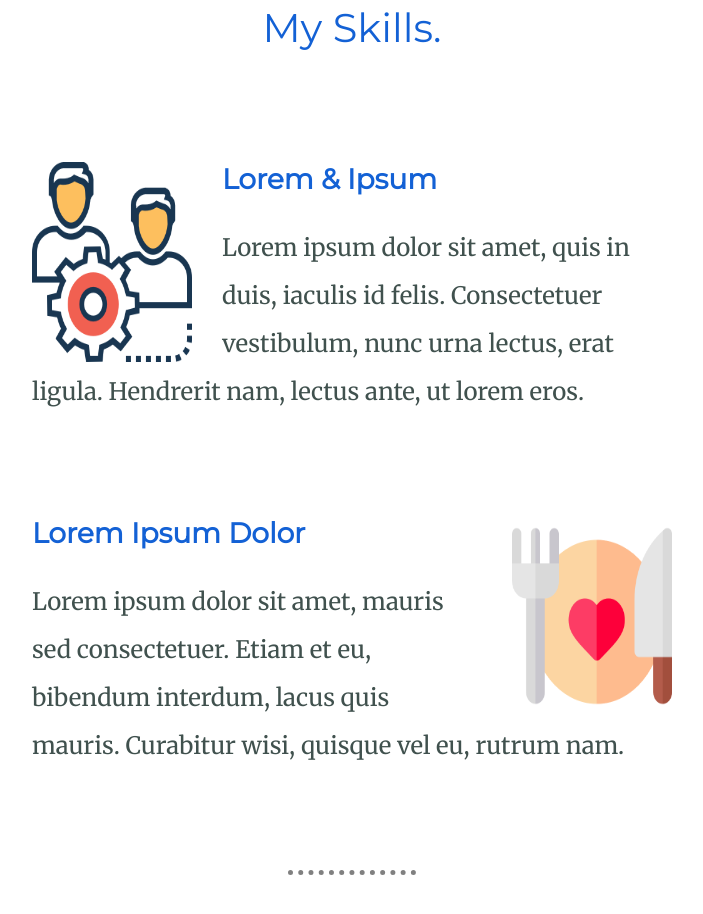
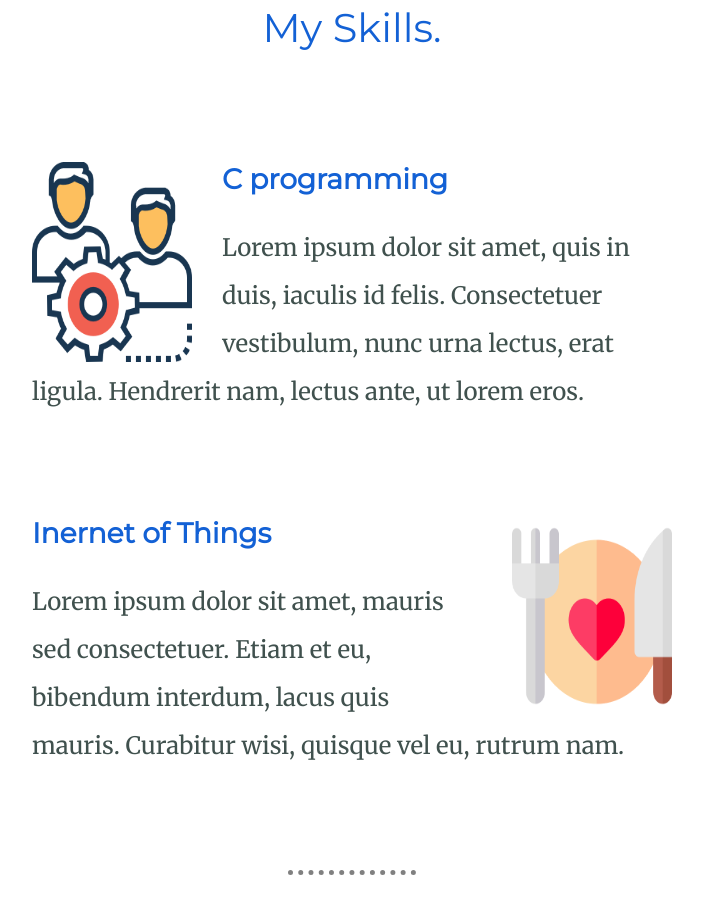
Before and after one commit to ujjwalprem/my-1st-personal-site, a plain HTML site: page index.html in a window 1280 px wide. Shown: the part 1573-2487 px from the top of the page, without its empty margins (288-991 px from the left). Drawn offline with Linux system fonts and the light colour scheme.

Commit message:
Update index.html

```diff
--- a/index.html
+++ b/index.html
@@ -29,12 +29,12 @@
     <h2>My Skills.</h2>
     <div class="skill-row">
       <img class="user-img" src="images/users.png" height=" 200" width="200" alt="skills">
-      <h3>Lorem & Ipsum</h3>
+      <h3>C programming</h3>
       <p>Lorem ipsum dolor sit amet, quis in duis, iaculis id felis. Consectetuer vestibulum, nunc urna lectus, erat ligula. Hendrerit nam, lectus ante, ut lorem eros.</p>
     </div>
     <div class="skill-row">
       <img class="eat-img" src="images/eat.png" height=" 200" width="200" alt="">
-      <h3>Lorem Ipsum Dolor</h3>
+      <h3>Inernet of Things</h3>
       <p>Lorem ipsum dolor sit amet, mauris sed consectetuer. Etiam et eu, bibendum interdum, lacus quis mauris. Curabitur wisi, quisque vel eu, rutrum nam.</p>
     </div>
   </div>
```
